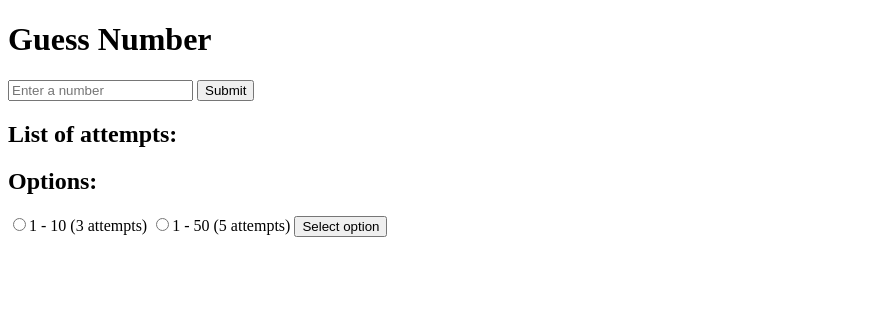
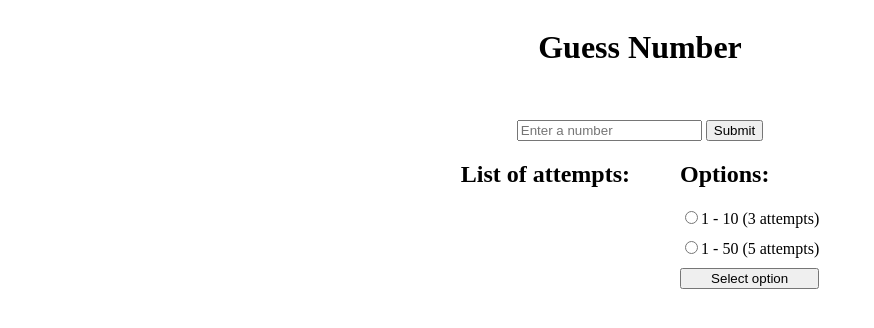
Before and after one commit to yisus82/guess_number, a plain HTML site: page index.html in a window 1280 px wide. Shown: the whole page, without its empty margins (0-874 px from the left). Drawn offline with Linux system fonts and the light colour scheme.

Commit message:
Añadidos los estilos

```diff
--- /dev/null
+++ b/css/style.css
@@ -0,0 +1,17 @@
+body {
+  display: flex;
+  flex-direction: column;
+  align-items: center;
+  justify-content: center;
+}
+
+body>div {
+  display: flex;
+  gap: 50px;
+}
+
+#optionForm {
+  display: flex;
+  flex-direction: column;
+  gap: 10px;
+}
--- a/index.html
+++ b/index.html
@@ -5,6 +5,7 @@
     <meta charset="UTF-8" />
     <meta name="viewport" content="width=device-width, initial-scale=1.0" />
     <title>Guess Number</title>
+    <link rel="stylesheet" href="./css/style.css">
   </head>
 
   <body>
@@ -22,8 +23,11 @@
       <div>
         <h2>Options:</h2>
         <form id="optionForm">
-          <input type="radio" name="easy" id="easyOption" /><label for="easyOption">1 - 10 (3 attempts)</label>
-          <input type="radio" name="medium" id="mediumOption" /><label for="mediumOption">1 - 50 (5 attempts)</label>
+          <div><input type="radio" name="easy" id="easyOption" /><label for="easyOption">1 - 10 (3 attempts)</label>
+          </div>
+          <div><input type="radio" name="medium" id="mediumOption" /><label for="mediumOption">1 - 50 (5
+              attempts)</label>
+          </div>
           <button type="submit">Select option</button>
         </form>
       </div>
```
